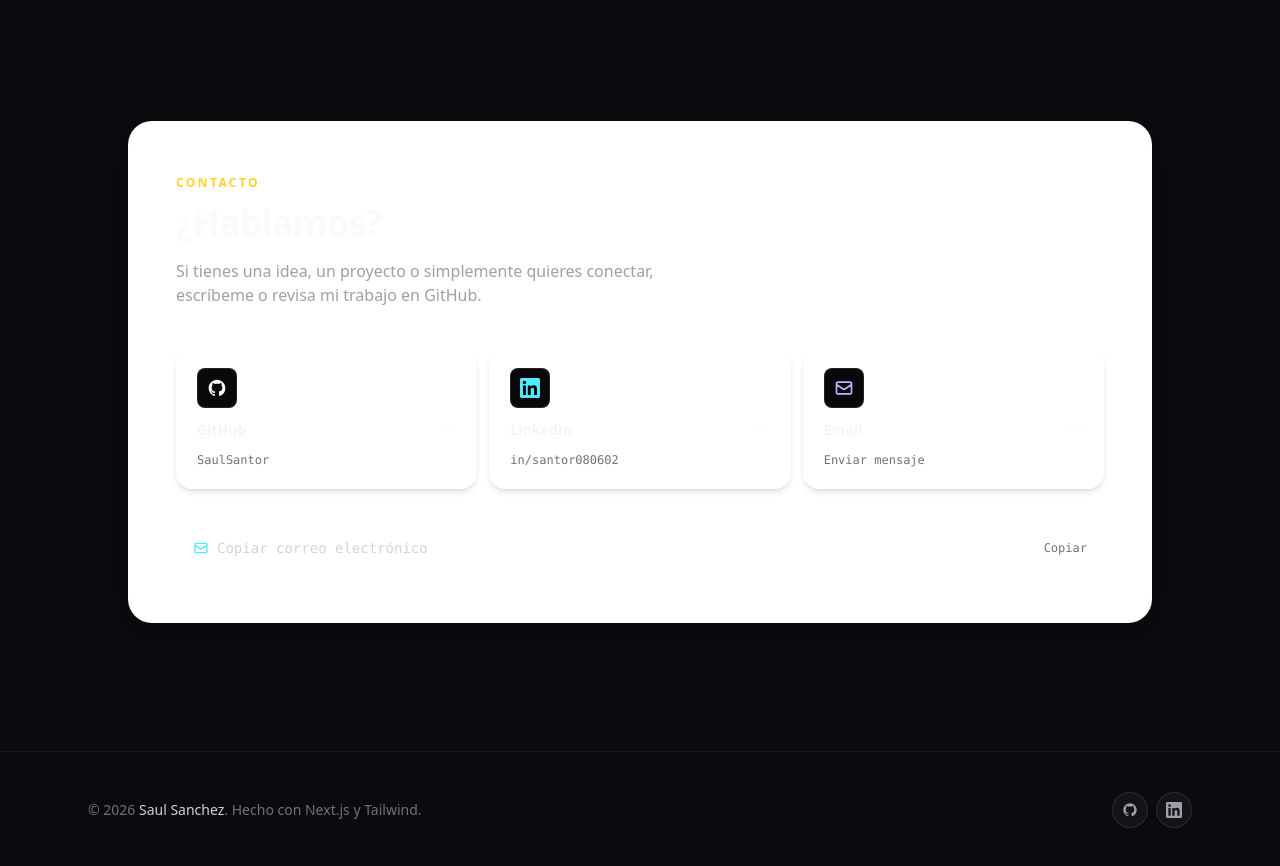
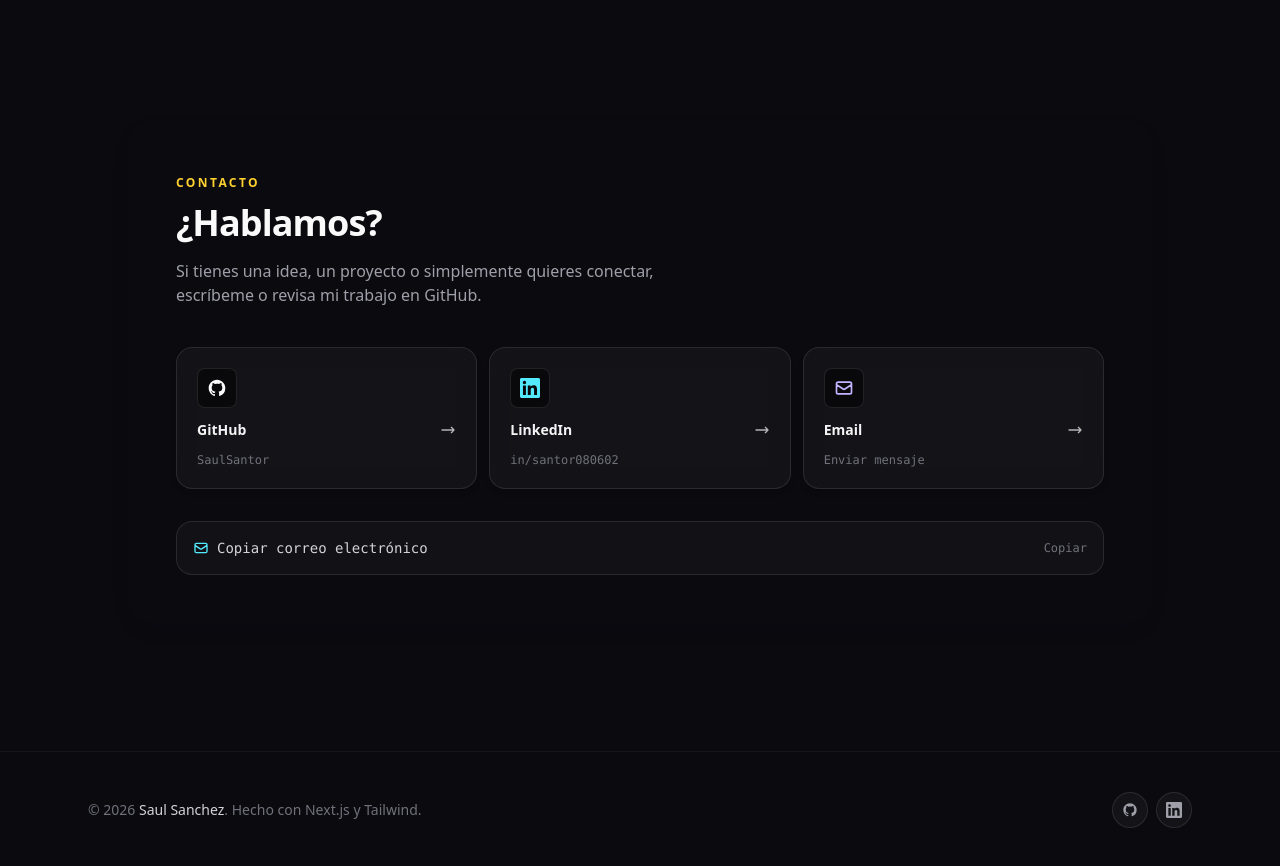
Before and after one commit to SaulSantor/mi-portfolio, a Next.js app: page / in a window 1280 px wide. Shown: the part 4840-5706 px from the top of the page. Built offline with nearby package versions, Linux system fonts and the light colour scheme.

Commit message:
feat: update colors

```diff
--- a/components/sections/Contact.tsx
+++ b/components/sections/Contact.tsx
@@ -93,7 +93,7 @@ export function Contact() {
     >
       <div className="mx-auto max-w-5xl">
         <ScrollReveal>
-          <div className="relative overflow-hidden rounded-3xl bg-white p-8 shadow-[0_8px_30px_-12px_rgba(15,23,42,0.12)] sm:p-12">
+          <div className="relative overflow-hidden rounded-3xl p-8 shadow-[0_8px_30px_-12px_rgba(15,23,42,0.12)] sm:p-12">
             {/* <div
               className="pointer-events-none absolute -right-32 -top-32 h-80 w-80 rounded-full bg-cyan-300/20 blur-3xl dark:bg-cyan-500/20"
               aria-hidden
```
